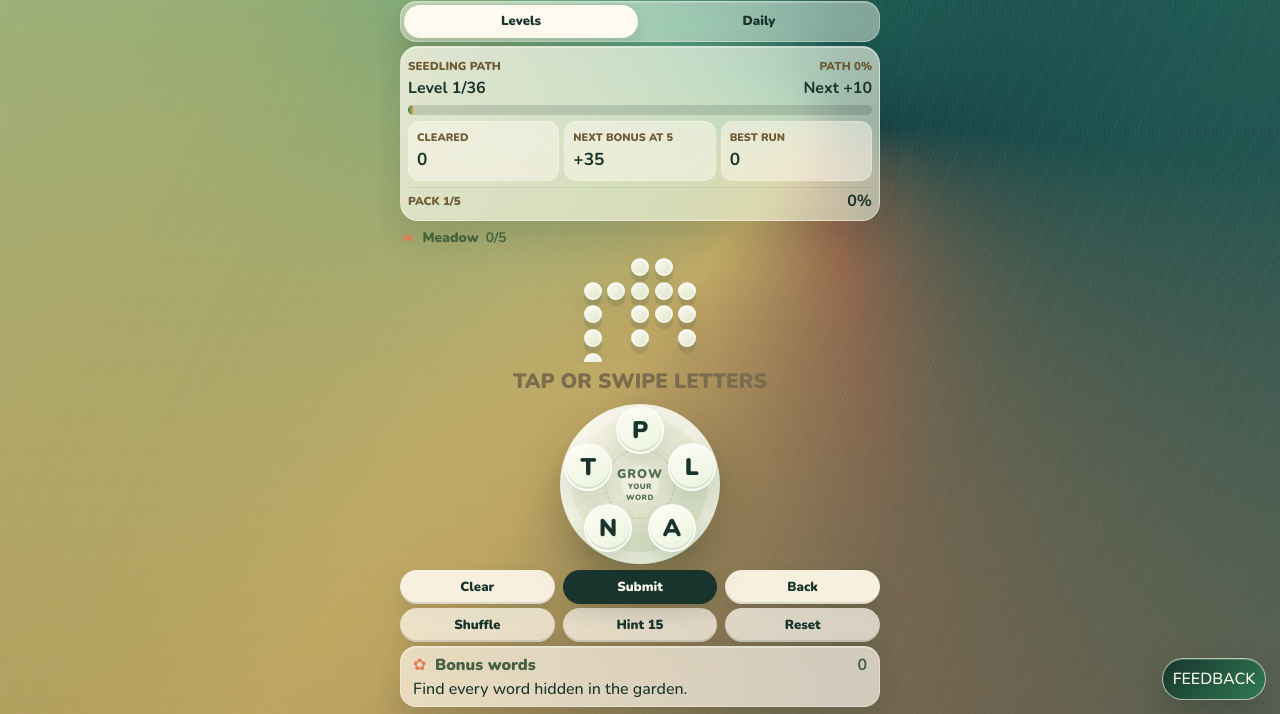
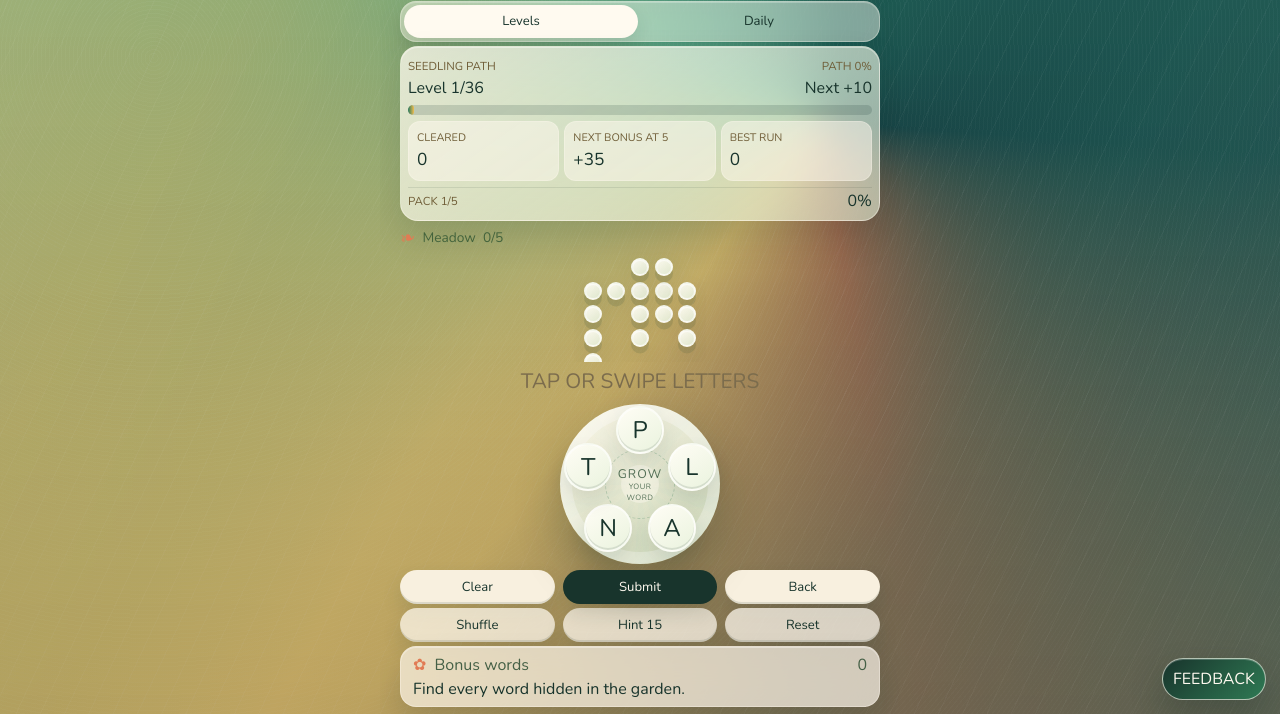
Before and after one commit to tdrose01/word-garden, a website built with Vite: page index.html in a window 1280 px wide. Shown: the part 86-800 px from the top of the page. Built offline with nearby package versions, Linux system fonts and the light colour scheme.

Commit message:
Self-host Word Garden fonts for CI smoke (#3)

```diff
--- a/package.json
+++ b/package.json
@@ -5,10 +5,11 @@
   "type": "module",
   "scripts": {
     "dev": "vite --host 0.0.0.0",
-    "build": "vite build",
+    "build": "vite build && npm run test:fonts",
     "preview": "vite preview --host 0.0.0.0",
     "test": "node --test src/*.test.js",
     "test:feedback": "node scripts/feedback-regression.mjs",
+    "test:fonts": "node scripts/font-regression.mjs",
     "test:smoke": "node scripts/smoke-swipe.js",
     "generate-levels": "node scripts/generate-levels.js",
     "android:sync": "npm run build && npx cap sync android",
@@ -18,6 +19,8 @@
     "@capacitor/android": "^8.3.4",
     "@capacitor/cli": "^8.3.4",
     "@capacitor/core": "^8.3.4",
+    "@fontsource/fraunces": "5.2.9",
+    "@fontsource/nunito": "5.2.7",
     "playwright": "^1.58.2",
     "vite": "^5.4.21"
   }
--- /dev/null
+++ b/scripts/font-regression.mjs
@@ -0,0 +1,25 @@
+import assert from 'node:assert/strict';
+import { readFile, readdir } from 'node:fs/promises';
+
+const forbiddenFontHosts = /fonts\.(?:googleapis|gstatic)\.com/i;
+const sourcePaths = ['src/main.js', 'src/style.css', 'index.html'];
+
+for (const sourcePath of sourcePaths) {
+  const source = await readFile(new URL(`../${sourcePath}`, import.meta.url), 'utf8');
+  assert.doesNotMatch(source, forbiddenFontHosts, `${sourcePath} must not load Google Fonts at runtime`);
+}
+
+const assetsDirectory = new URL('../dist/assets/', import.meta.url);
+const assetNames = await readdir(assetsDirectory);
+const cssNames = assetNames.filter((name) => name.endsWith('.css'));
+const fontNames = assetNames.filter((name) => name.endsWith('.woff2'));
+
+assert.ok(cssNames.length > 0, 'production build must emit CSS');
+assert.ok(fontNames.length >= 4, 'production build must emit the four self-hosted font weights');
+
+for (const cssName of cssNames) {
+  const css = await readFile(new URL(cssName, assetsDirectory), 'utf8');
+  assert.doesNotMatch(css, forbiddenFontHosts, `${cssName} must not load Google Fonts at runtime`);
+}
+
+console.log(`font regression passed (${fontNames.length} self-hosted WOFF2 assets)`);
--- a/src/main.js
+++ b/src/main.js
@@ -1,3 +1,7 @@
+import '@fontsource/nunito/latin-500.css';
+import '@fontsource/nunito/latin-700.css';
+import '@fontsource/nunito/latin-900.css';
+import '@fontsource/fraunces/latin-700.css';
 import './style.css';
 import {
   createSnapshot,
--- a/src/style.css
+++ b/src/style.css
@@ -1,5 +1,3 @@
-@import url('https://fonts.googleapis.com/css2?family=Fraunces:opsz,wght@9..144,700&family=Nunito:wght@500;700;900&display=swap');
-
 :root {
   color: #18342c;
   background: #173b35;
```
Also changed, not shown: 1 other file.
